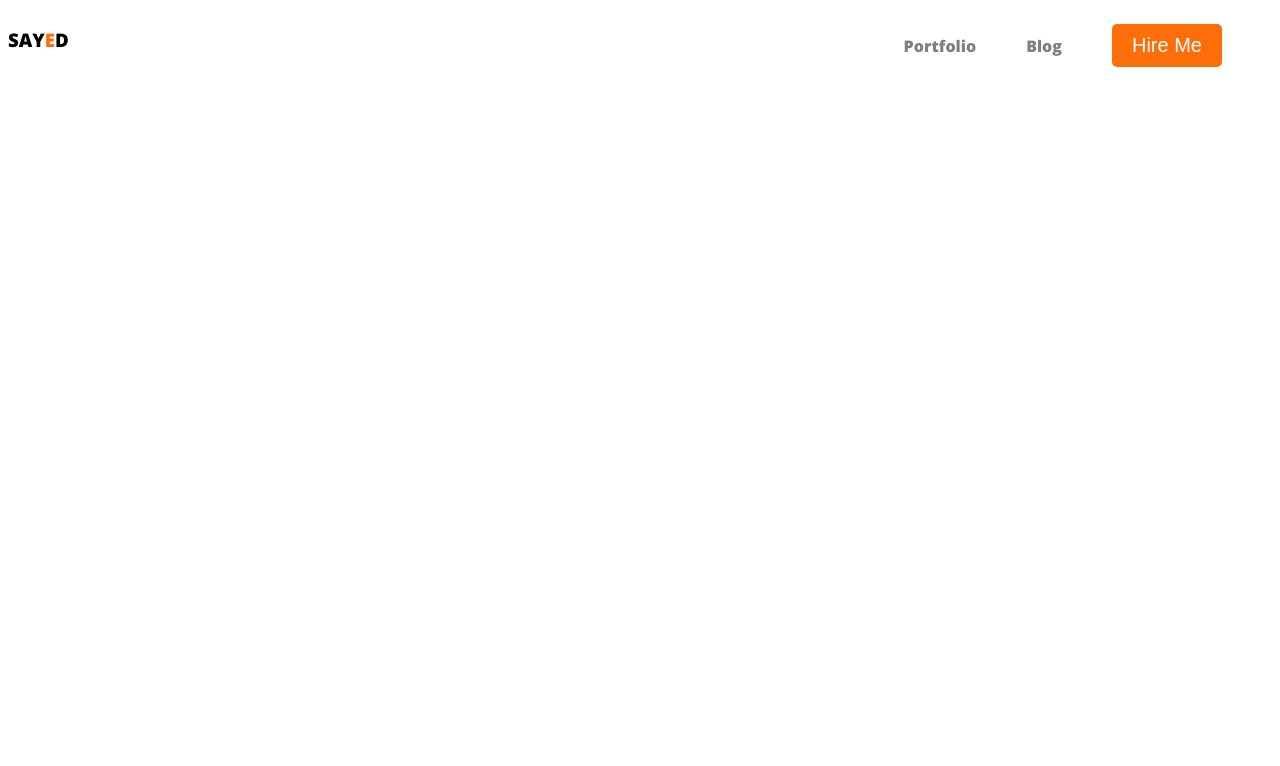
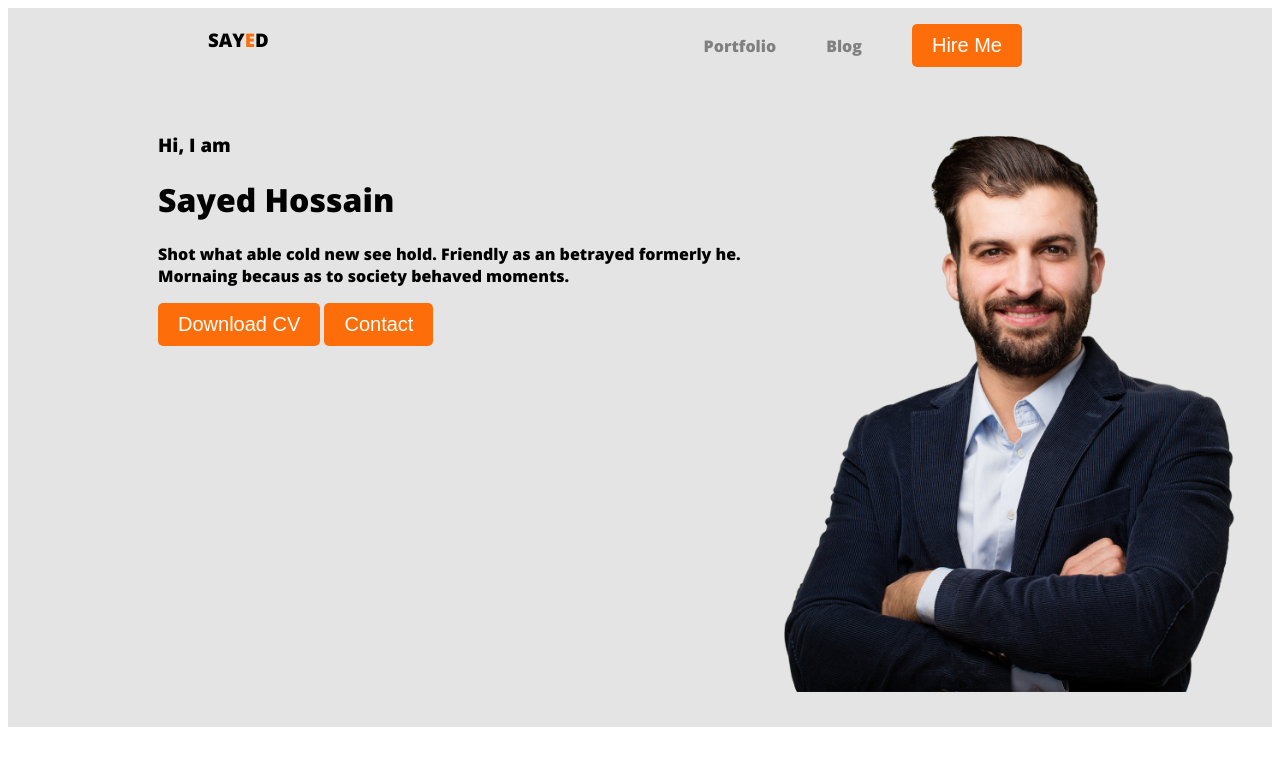
Before and after one commit to freelancersayed/web-developer-portfolio, a plain HTML site: page index.html in a window 1280 px wide. Drawn offline with nearby package versions, Linux system fonts and the light colour scheme.

Commit message:
banner content added

```diff
--- a/index.html
+++ b/index.html
@@ -10,7 +10,7 @@
     <link rel="stylesheet" href="style/portfolio.css">
 </head>
 <body>
-    <header>
+    <header class="header">
         <nav>
             <h3 class="nav-title">SAY<span class="primary-color">E</span>D</h3>
             <ul>
@@ -19,6 +19,19 @@
                 <li><button class="botton-primary">Hire Me</button></li>
             </ul>
         </nav>
+        <div class="banner">
+            <div>
+                <h3 class="banner-greeting">Hi, I am </h3>
+                <h1> Sayed Hossain</h1>
+                <p>Shot what able cold new see hold. Friendly as an betrayed formerly he.
+                     Mornaing becaus as to society behaved moments.</p>
+                <button class="botton-primary">Download CV</button>
+                <button class="botton-primary">Contact</button>
+            </div>
+            <div>
+                <img class="profile-pic" src="images/hardy.png" alt="">
+            </div>
+        </div>
     </header>
     <main>
 
--- a/style/portfolio.css
+++ b/style/portfolio.css
@@ -33,6 +33,7 @@ nav{
     display: flex;
     justify-content:space-between;
     align-items: ;
+    margin: 0 200px;
 }
 
 nav li{
@@ -49,3 +50,19 @@ nav a{
     color: gray;
     text-decoration: none;
 }
+
+/* header style */
+
+.header{
+    background-color: #e4e4e4;
+    align-items: center;
+
+}
+
+.banner{
+    padding: 30px 30px 30px 150px;
+    display: flex;
+}
+.banner .profile-pic{
+    width: 500px;
+}
```
